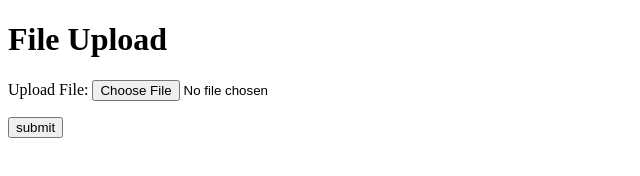
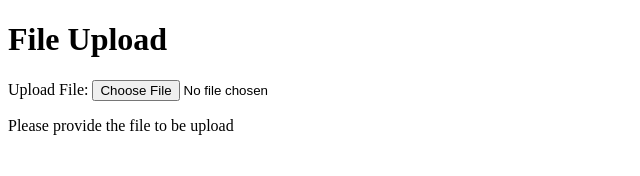
Before and after one commit to flametest/file_uploader, a plain HTML site: page index.html in a window 1280 px wide. Shown: the whole page, without its empty margins (0-640 px from the left). Drawn offline with Linux system fonts and the light colour scheme.

Commit message:
add js script

```diff
--- a/index.html
+++ b/index.html
@@ -5,9 +5,10 @@
     </head>
     <body>
         <h1>File Upload</h1>
-        <form enctype="multipart/form-data" name="fileUpload" id="fileUpload" method="post" action="/upload">
-            <p>Upload File: <input type="file" name="file" /></p>
-            <p><input type="submit" value="submit" /></p>
-        </form>
+        <p>Upload File: <input type="file" id="file" /></p>
+        <div id="output">Please provide the file to be upload</div>
+        <script type="text/javascript" src="{{static_url("jquery-1.11.0.min.js")}}"></script>
+        <script type="text/javascript" src="{{static_url("resumable.js")}}"></script>
+        <script type="text/javascript" src="{{static_url("upload.js")}}"></script>
     </body>
 </html>
```
